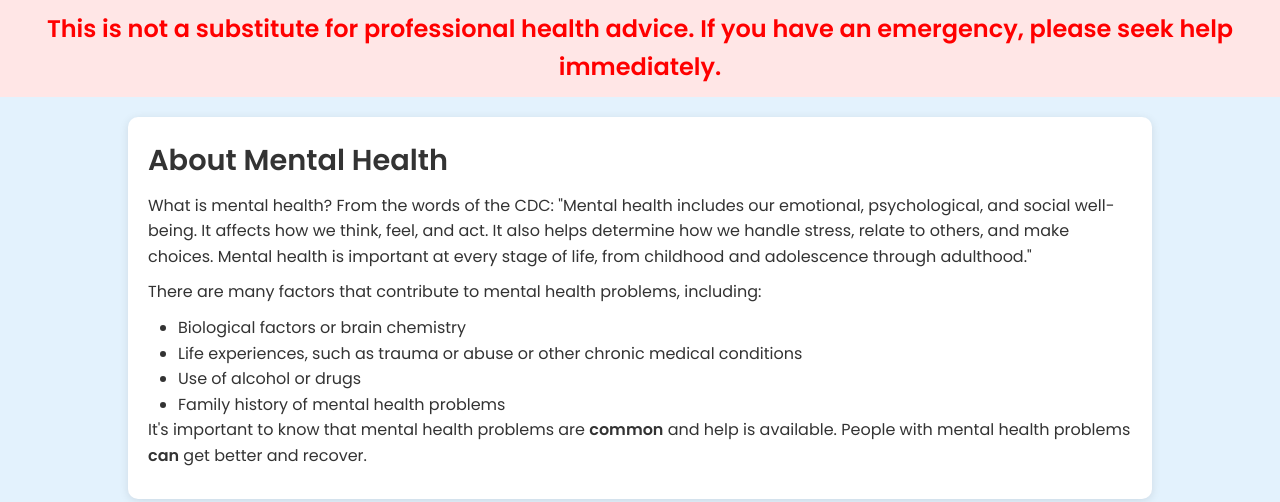
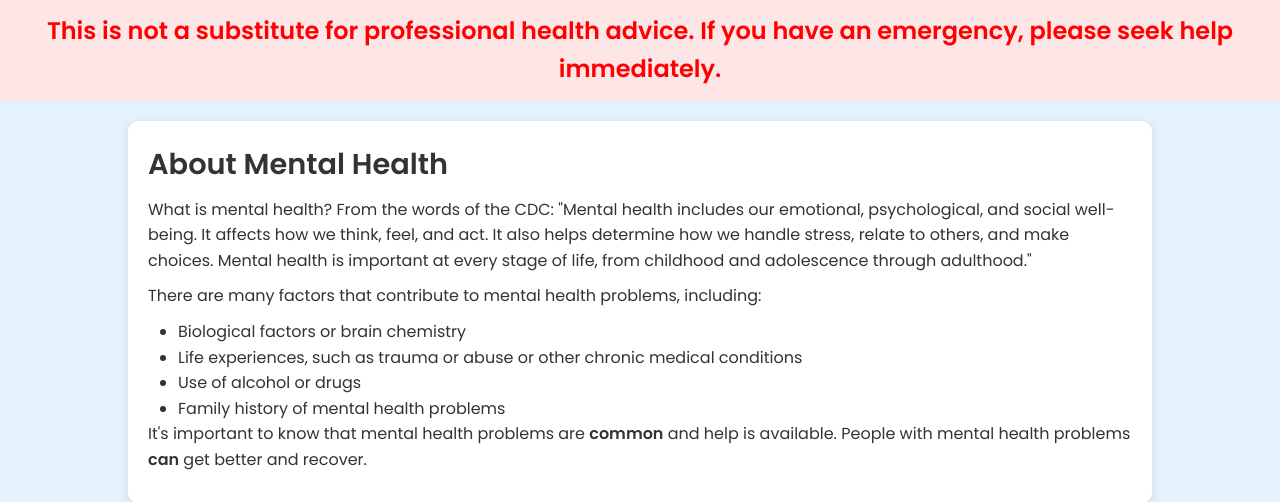
Before and after one commit to Chanalan1/Health-Helper, a Flask app: page / in a window 1280 px wide. Shown: the part 145-647 px from the top of the page. Run offline with Flask 3, Linux system fonts and the light colour scheme.

Commit message:
slight change to message

```diff
--- a/templates/index.html
+++ b/templates/index.html
@@ -253,11 +253,9 @@
 
     <div class="warning">
         <body>
-            <div style="color: red; font-weight: bold; text-align: center; padding: 10px; background-color: #ffe6e6; font-size: 24px;">
+            <div style="color: red; font-weight: bold; text-align: center; padding: 12px; background-color: #ffe6e6; font-size: 24px;">
                 This is not a substitute for professional health advice. If you have an emergency, please seek help immediately.
             </div>
-
-
         </body>
     </div>
 
```
